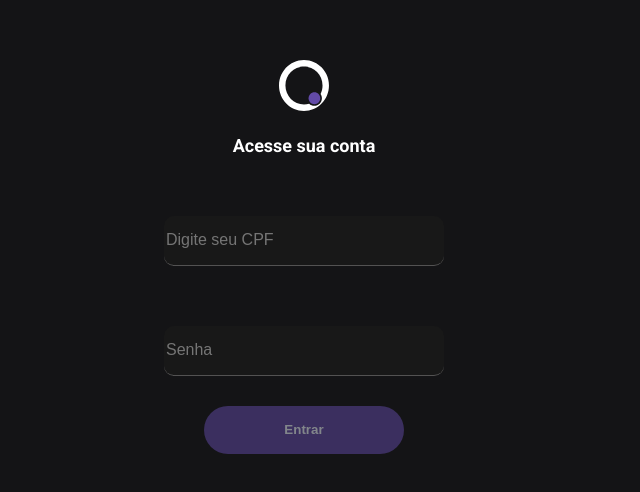
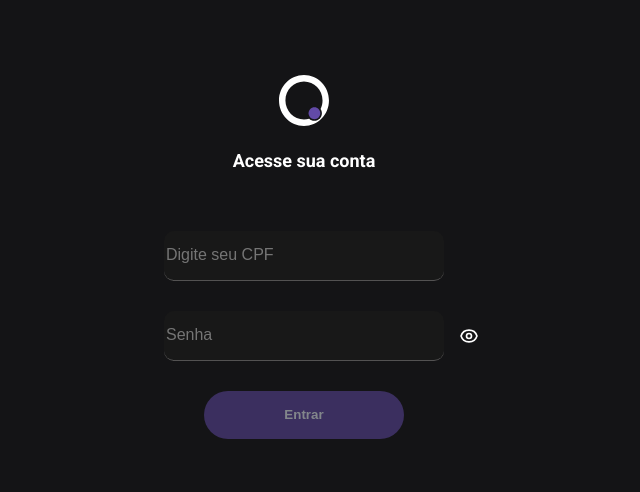
Before and after one commit to Black-Bank/credit_black_ibk, a React (Create React App) app: page /login in a window 1280 px wide. Shown: the part 188-680 px from the top of the page, without its empty margins (336-976 px from the left). Built offline with nearby package versions, Linux system fonts and the light colour scheme; no server answers.

Commit message:
fix: refactor login page eye button

```diff
--- a/src/screens/Login/Login.styles.ts
+++ b/src/screens/Login/Login.styles.ts
@@ -15,6 +15,20 @@ export const LogoContainer = styled.div`
 export const Logo = styled.img`
 	width: 50px;
 	height: auto;
+`;
+export const PassContainer = styled.div`
+	display: flex;
+	justify-content: center;
+	align-items: center;
+	width: 100%;
+	margin-top: 30px;
+`;
+export const Eye = styled.img`
+	position: absolute;
+	right: 1;
+	margin-left: 330px;
+	height: auto;
+	width: 20px;
 `;
 export const LoginContainer = styled.div`
 	display: flex;
--- a/src/screens/Login/Login.tsx
+++ b/src/screens/Login/Login.tsx
@@ -3,28 +3,26 @@ import React, { useEffect, useState } from 'react';
 import { toast } from 'react-toastify';
 import 'react-toastify/dist/ReactToastify.css';
 import {
-	LoginContainer,
 	LoginMobileContainer,
-	LoginBlock,
-	LoginSecoundBlockLogin,
 	LoginField,
 	LoginTitle,
 	LoginWrapper,
-	LoginWrapperFirst,
 	FieldInputValid,
 	FieldInputValidPass,
 	ButtonLogin,
 	SafeAreaView,
 	Logo,
 	LogoContainer,
+	Eye,
+	PassContainer,
 } from './Login.styles';
 import { useNavigate } from 'react-router-dom';
 import { Loading } from '../../components/Loader/Loading';
-import { Header } from 'components/Header/Header';
-import { ScreenTypes } from 'components/Header/enum';
 import { unmaskCpf } from 'Utils/utils';
 import { AuthService } from 'Services/AuthService';
 import logo from '../../assets/logo.svg';
+import eye from '../../assets/eye.svg';
+import eyeOff from '../../assets/eye-off.svg';
 
 export const Login: React.FC = () => {
 	const navigate = useNavigate();
@@ -34,6 +32,7 @@ export const Login: React.FC = () => {
 	const [disabled, setDisabled] = useState<boolean>(true);
 	const [isLoading, setIsLoading] = useState<boolean>(false);
 	const [cpf, setCpf] = useState('');
+	const [isEye, setIsEye] = useState<boolean>(false);
 	const [windowWidth, setWindowWidth] = useState<number>(
 		Number(window.innerWidth)
 	);
@@ -41,6 +40,9 @@ export const Login: React.FC = () => {
 		Number(window.innerHeight)
 	);
 
+	const handleEye = () => {
+		setIsEye(!isEye);
+	};
 	const isValidCpf = unmaskCpf(cpf)?.length === 11;
 
 	useEffect(() => {
@@ -141,14 +143,27 @@ export const Login: React.FC = () => {
 							/>
 						</LoginWrapper>
 
-						<LoginWrapper>
+						<PassContainer>
 							<FieldInputValidPass
-								type={hiddenPassword ? 'password' : 'text'}
+								type={isEye ? 'password' : 'text'}
 								value={password}
 								onChange={(e) => handlePassword(e.target.value)}
 								placeholder="Senha"
 							/>
-						</LoginWrapper>
+							{isEye ? (
+								<Eye
+									src={eyeOff}
+									alt="Esconder senha"
+									onClick={handleEye}
+								/>
+							) : (
+								<Eye
+									src={eye}
+									alt="Esconder senha"
+									onClick={handleEye}
+								/>
+							)}
+						</PassContainer>
 
 						{!isLoading && (
 							<ButtonLogin
```
Also changed, not shown: src/assets/eye-off.svg (added), src/assets/eye.svg (added).
